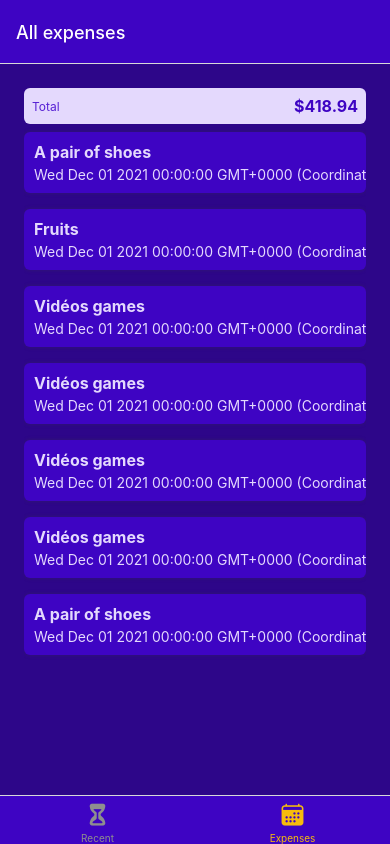
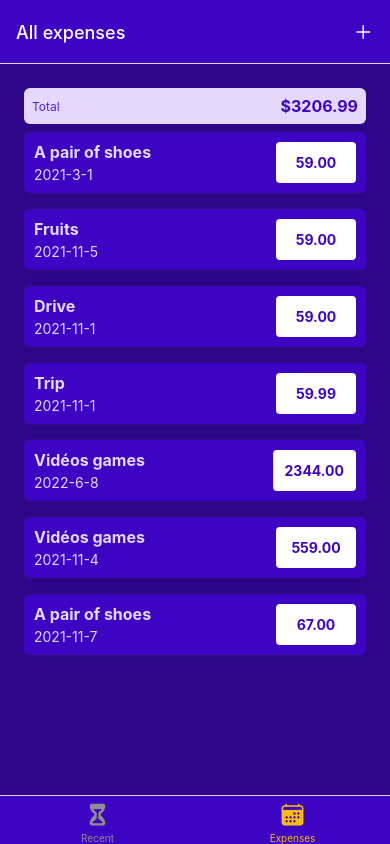
Before and after one commit to Vehementz/tracker-react-native, a React Native app: screen /AllExpenses in a window 390 px wide. Built offline with nearby package versions, Linux system fonts and the light colour scheme.

Commit message:
style improved and useNavigation added

```diff
--- a/App.js
+++ b/App.js
@@ -1,36 +1,47 @@
 import { StatusBar } from 'expo-status-bar';
 import { NavigationContainer } from '@react-navigation/native';
-import {createNativeStackNavigator } from '@react-navigation/native-stack'
-import { createBottomTabNavigator} from '@react-navigation/bottom-tabs'
+import { createNativeStackNavigator } from '@react-navigation/native-stack'
+import { createBottomTabNavigator } from '@react-navigation/bottom-tabs'
 import ManageExpenses from './screens/ManageExpenses';
 import RecentExpense from './screens/RecentExpenses';
 import AllExpenses from './screens/AllExpenses';
 import { GlobalStyles } from './contances/styles';
 import { Ionicons } from '@expo/vector-icons';
+import IconButton from './components/UI/IconButton';
+import { useNavigation } from '@react-navigation/native';
 
 const Stack = createNativeStackNavigator();
 const BottomTabs = createBottomTabNavigator();
 
 function ExpensesOverview() {
   return (
-   <BottomTabs.Navigator screenOptions={{
-    headerStyle: { backgroundColor: GlobalStyles.colors.primary500},
+    <BottomTabs.Navigator
+      screenOptions={({navigation}) => ({
+        headerStyle: { backgroundColor: GlobalStyles.colors.primary500 },
         headerTintColor: 'white',
-    tabBarStyle: { backgroundColor: GlobalStyles.colors.primary500},
+        tabBarStyle: { backgroundColor: GlobalStyles.colors.primary500 },
         tabBarActiveTintColor: GlobalStyles.colors.accent500,
-  }}>
+        headerRight: ({ tintColor }) =>
+          <IconButton icon="add"
+            size={24}
+            color={tintColor}
+            onPress={() => {
+              navigation.navigate('ManageExpense');
+            }} />
+      })
+      }>
       <BottomTabs.Screen name="RecentExpenses" component={RecentExpense}
         options={{
           title: 'Recent Expenses',
           tabBarLabel: 'Recent',
-      tabBarIcon: ({color, size}) => <Ionicons name="hourglass"
+          tabBarIcon: ({ color, size }) => <Ionicons name="hourglass"
             size={size} color={color} />
         }} />
       <BottomTabs.Screen name="AllExpenses" component={AllExpenses}
         options={{
           title: 'All expenses',
           tabBarLabel: 'Expenses',
-          tabBarIcon: ({color, size}) => <Ionicons name="calendar"
+          tabBarIcon: ({ color, size }) => <Ionicons name="calendar"
             size={size} color={color} />
         }} />
 
--- a/components/ExpenseItem.js
+++ b/components/ExpensesOutput/ExpenseItem.js
@@ -1,18 +1,30 @@
 import { Pressable, View, Text, StyleSheet } from "react-native";
-import { GlobalStyles } from "../contances/styles";
+import { useNavigation } from "@react-navigation/native";
 
-function ExpenseItem({ description, amout, date }) {
+import { GlobalStyles } from "../../contances/styles";
+import { getFormattedDate  } from "../../utils/date";
+
+
+function ExpenseItem({ description, amount, date }) {
+    const navigation = useNavigation();
+
+    function expensePressHandler() {
+        navigation.navigate('ManageExpense');
+    }
+
     return (
-        <Pressable>
+        <Pressable onPress={expensePressHandler} style={({pressed}) =>
+            pressed && styles.pressed
+          } >
 
             <View style={styles.expenseItem}>
                 <View>
                     <Text style={[styles.textBase, styles.decription]}>{description}</Text>
-                    <Text style={styles.textBase}>{date.toString()}</Text>
+                    <Text style={styles.textBase}>{getFormattedDate(date)}</Text>
                 </View>
 
                 <View  style={styles.amountContainer}>
-                    <Text style={styles.amount}>{amout}</Text>
+                    <Text style={styles.amount}>{amount.toFixed(2)}</Text>
                 </View>
 
             </View>
@@ -52,6 +64,7 @@
         justifyContent: 'center',
         alignItems: 'center',
         borderRadius: 4,
+        minWidth: 80,
     },
     amount: {
         color: GlobalStyles.colors.primary500,
--- a/components/ExpensesOutput/ExpenseOutput.js
+++ b/components/ExpensesOutput/ExpenseOutput.js
@@ -10,47 +10,47 @@
         id: 'e1',
         description: 'A pair of shoes',
         amount: 59,
-        date: new Date('2021-12-01'),
+        date: new Date('2021-4-01'),
     },
 
     {
         id: 'e2',
         description: 'Fruits',
-        amount: 59.99,
-        date: new Date('2021-12-01'),
+        amount: 59,
+        date: new Date('2021-12-05'),
     },
 
     {
         id: 'e3',
-        description: 'Vidéos games',
-        amount: 59.99,
+        description: 'Drive',
+        amount: 59,
         date: new Date('2021-12-01'),
     },
 
         {
         id: 'e4',
-        description: 'Vidéos games',
+        description: 'Trip',
         amount: 59.99,
         date: new Date('2021-12-01'),
     },
     {
         id: 'e5',
         description: 'Vidéos games',
-        amount: 59.99,
-        date: new Date('2021-12-01'),
+        amount: 2344,
+        date: new Date('2022-07-08'),
     },
     {
         id: 'e6',
         description: 'Vidéos games',
-        amount: 59.99,
-        date: new Date('2021-12-01'),
+        amount: 559,
+        date: new Date('2021-12-04'),
     },
 
     {
         id: 'e7',
         description: 'A pair of shoes',
-        amount: 59.99,
-        date: new Date('2021-12-01'),
+        amount: 67,
+        date: new Date('2021-12-07'),
     },
 
 ]
@@ -70,6 +70,8 @@
     container: {
         flex: 1,
         padding: 24,
+        paddingHorizontal: 24,
+        paddingBottom: 0,
         backgroundColor: GlobalStyles.colors.primary700,
         color: 'white'
 
--- a/components/ExpensesOutput/ExpensesLIst.js
+++ b/components/ExpensesOutput/ExpensesLIst.js
@@ -1,6 +1,6 @@
 import { FlatList, Text, StyleSheet } from "react-native"
 import { GlobalStyles } from "../../contances/styles";
-import ExpenseItem from "../ExpenseItem";
+import ExpenseItem from "./ExpenseItem";
 
 
 
--- /dev/null
+++ b/components/UI/IconButton.js
@@ -0,0 +1,30 @@
+import { Pressable, View } from 'react-native';
+import { Ionicons } from '@expo/vector-icons';
+import { StyleSheet } from 'react-native';
+
+function IconButton({ icon, size, color, onPress }) {
+    return (
+        <Pressable onPress={onPress}
+        style={({pressed}) => pressed && styles.pressed}>
+            <View style={styles.buttonContainer}>
+                <Ionicons name={icon} size={size} color={color} />
+            </View>
+        </Pressable>
+    )
+}
+
+export default IconButton;
+
+const styles = StyleSheet.create({
+     buttonContainer: {
+        borderRadius: 24,
+        padding: 6,
+        margin: 8,
+        marginRight: 8,
+        marginVertical: 2,
+     },
+     pressed: {
+        opacity: 0.75,
+
+     }
+})
--- /dev/null
+++ b/utils/date.js
@@ -0,0 +1,3 @@
+export function getFormattedDate(date) {
+    return `${date.getFullYear()}-${date.getMonth()}-${date.getDate()}`;
+}
```
Lines whose indentation alone changed are shown as unchanged.
